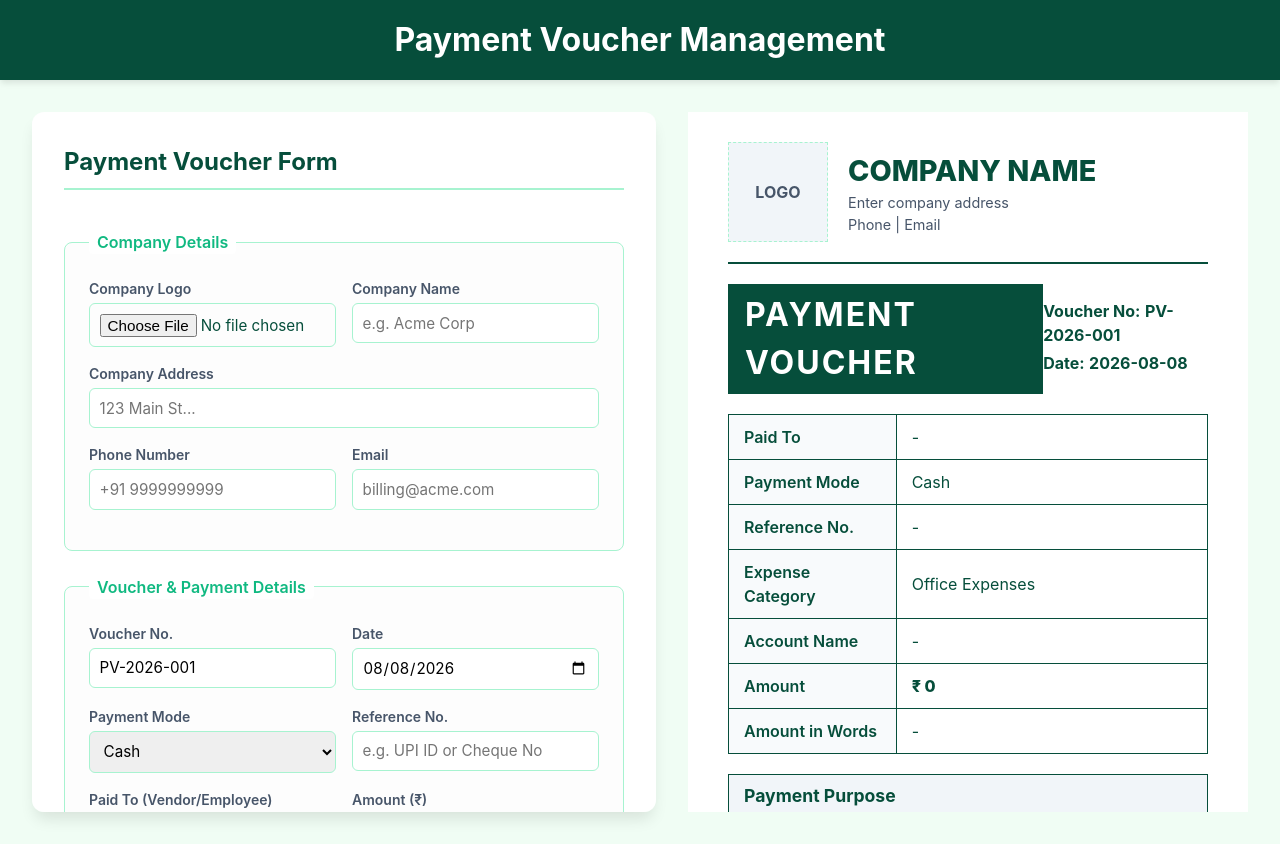
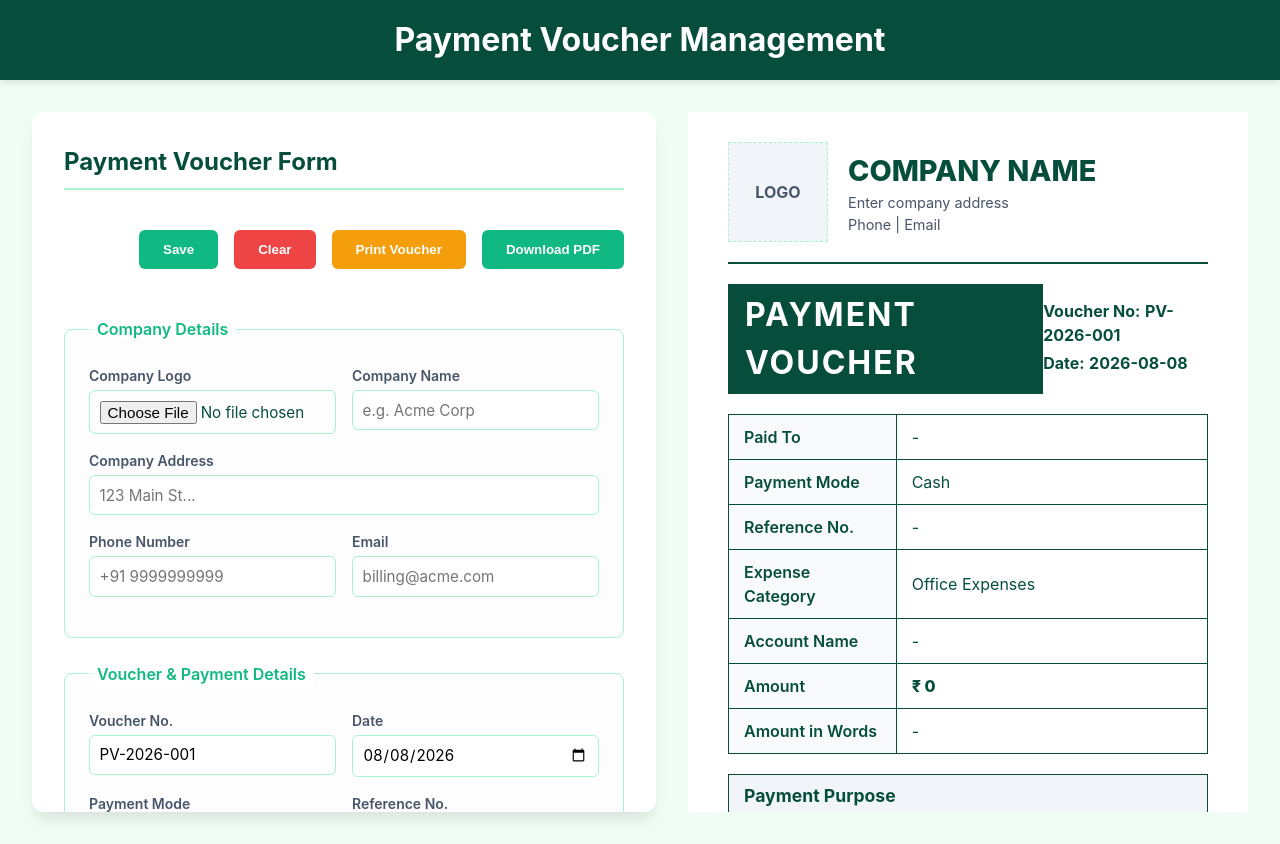
Before and after one commit to Evangeline2002/Voucher, a React (Vite) app: page / in a window 1280 px wide. Built offline with nearby package versions, Linux system fonts and the light colour scheme.

Commit message:
first commit

```diff
--- a/src/App.css
+++ b/src/App.css
@@ -162,7 +162,7 @@
   display: flex;
   gap: 1rem;
   justify-content: flex-end;
-  margin-top: 1rem;
+  margin-bottom: 1.5rem;
   flex-wrap: wrap;
 }
 
--- a/src/components/PaymentVoucherForm.jsx
+++ b/src/components/PaymentVoucherForm.jsx
@@ -7,18 +7,18 @@
     return (
         <div className="voucher-form-container hide-on-print">
             <h2 className="form-header">Payment Voucher Form</h2>
+
+            <div className="form-actions">
+                <button type="button" className="btn btn-save" onClick={onSave}>Save</button>
+                <button type="button" className="btn btn-clear" onClick={onClear}>Clear</button>
+                <button type="button" className="btn btn-print" onClick={onPrint}>Print Voucher</button>
+                <button type="button" className="btn btn-pdf" onClick={onDownloadPDF}>Download PDF</button>
+            </div>
+
             <form onSubmit={e => e.preventDefault()} className="voucher-form">
-
                 <CompanyDetails data={data} onChange={onChange} />
                 <PaymentDetails data={data} onChange={onChange} />
                 <SignatureSection data={data} onChange={onChange} />
-
-                <div className="form-actions">
-                    <button type="button" className="btn btn-save" onClick={onSave}>Save</button>
-                    <button type="button" className="btn btn-clear" onClick={onClear}>Clear</button>
-                    <button type="button" className="btn btn-print" onClick={onPrint}>Print Voucher</button>
-                    <button type="button" className="btn btn-pdf" onClick={onDownloadPDF}>Download PDF</button>
-                </div>
             </form>
         </div>
     );
```
Also changed, not shown: 1 other file (tests, documents, lock files or other folders).
